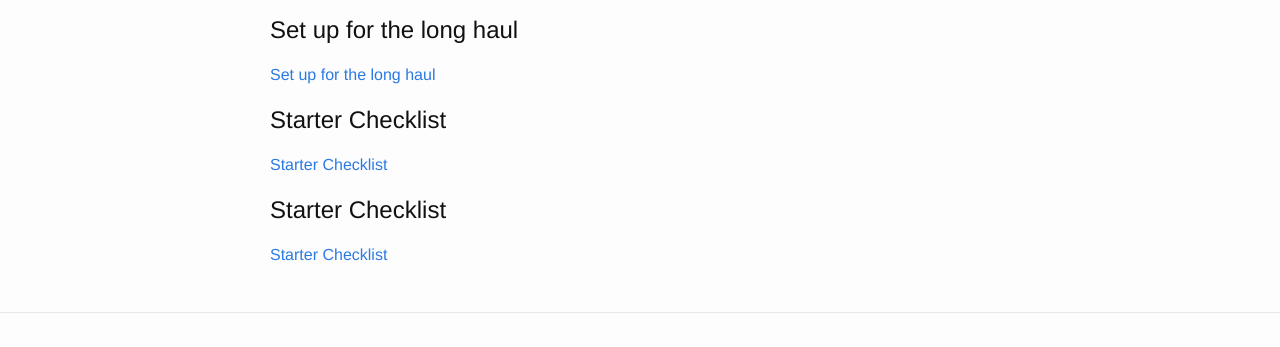
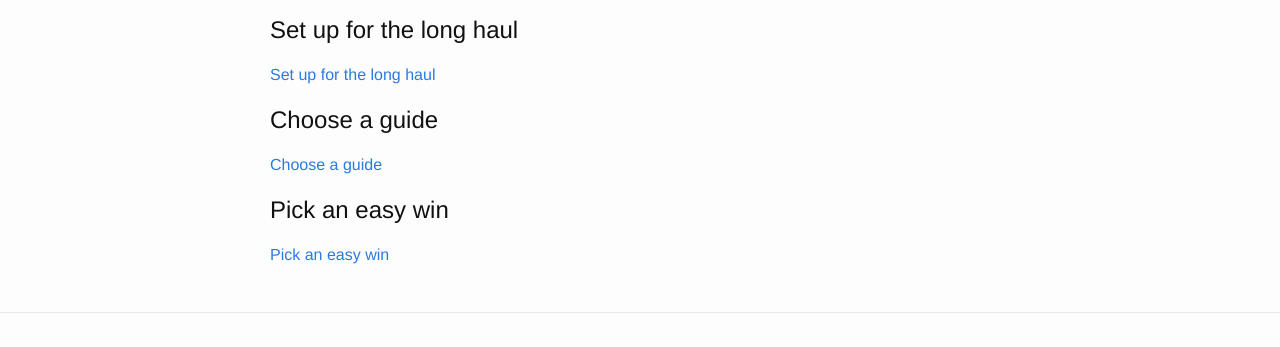
Before and after one commit to CRASHSpace/tuesday, a Jekyll site: the page built from _start/index.md, in a window 1280 px wide. Shown: the part 470-817 px from the top of the page. Built offline with Jekyll 4.4.1, drawn with Linux system fonts in a browser that asks for light colours.

Commit message:
file meta fix

```diff
--- a/_start/03-choose-a-guide.md
+++ b/_start/03-choose-a-guide.md
@@ -1,8 +1,8 @@
 ---
 collection: start
 layout: page
-name: starter_checklist.md
-title: Starter Checklist
+name: 03-choose-a-guide.md
+title: Choose a guide
 ---
 
 ## Longterm Project Management 101
--- a/_start/04-pick-an-easy-win.md
+++ b/_start/04-pick-an-easy-win.md
@@ -1,8 +1,8 @@
 ---
 collection: start
 layout: page
-name: starter_checklist.md
-title: Starter Checklist
+name: 04-pick-an-easy-win.md
+title: Pick an easy win
 ---
 
 
```
